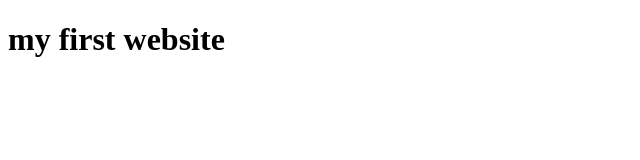
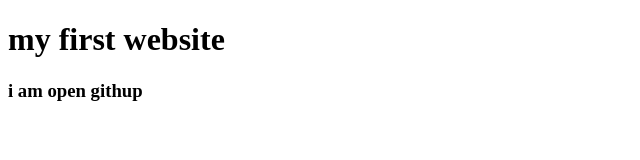
Before and after one commit to alimranweb/my-first-website, a plain HTML site: page index.html in a window 1280 px wide. Shown: the whole page, without its empty margins (0-640 px from the left). Drawn offline with Linux system fonts and the light colour scheme.

Commit message:
i am open githup

```diff
--- a/index.html
+++ b/index.html
@@ -8,5 +8,6 @@
 </head>
 <body>
     <h1>my first website</h1>
+    <h3>i am open githup</h3>
 </body>
 </html>
```
